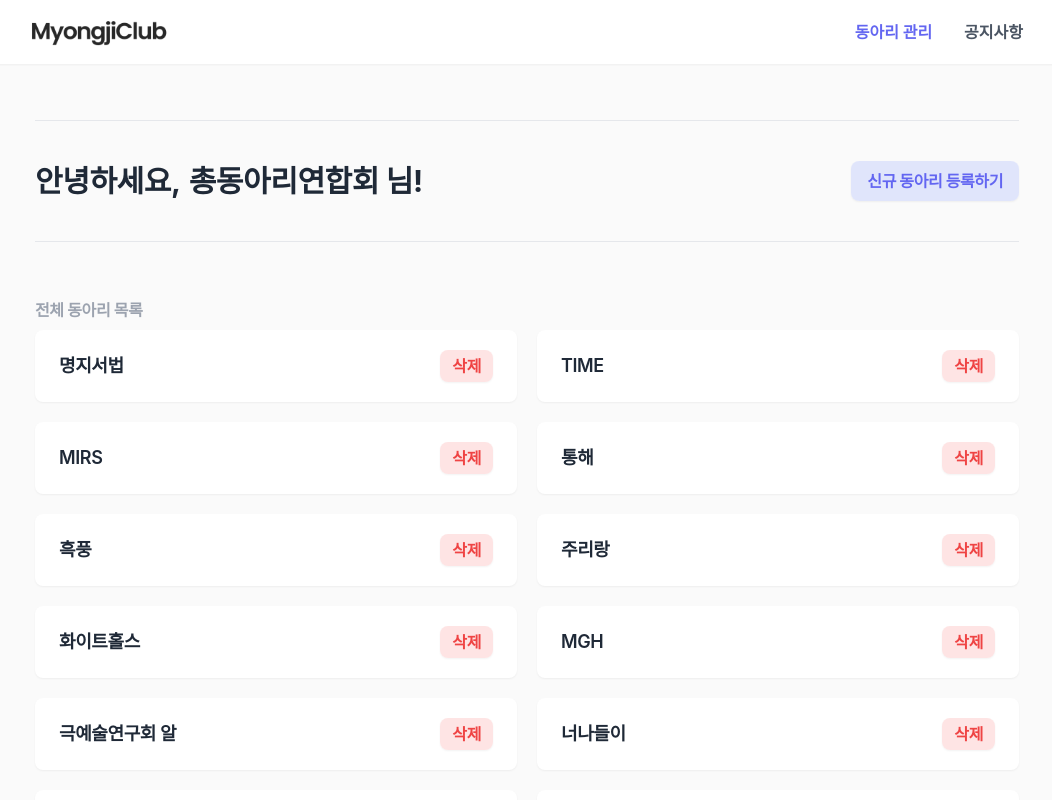
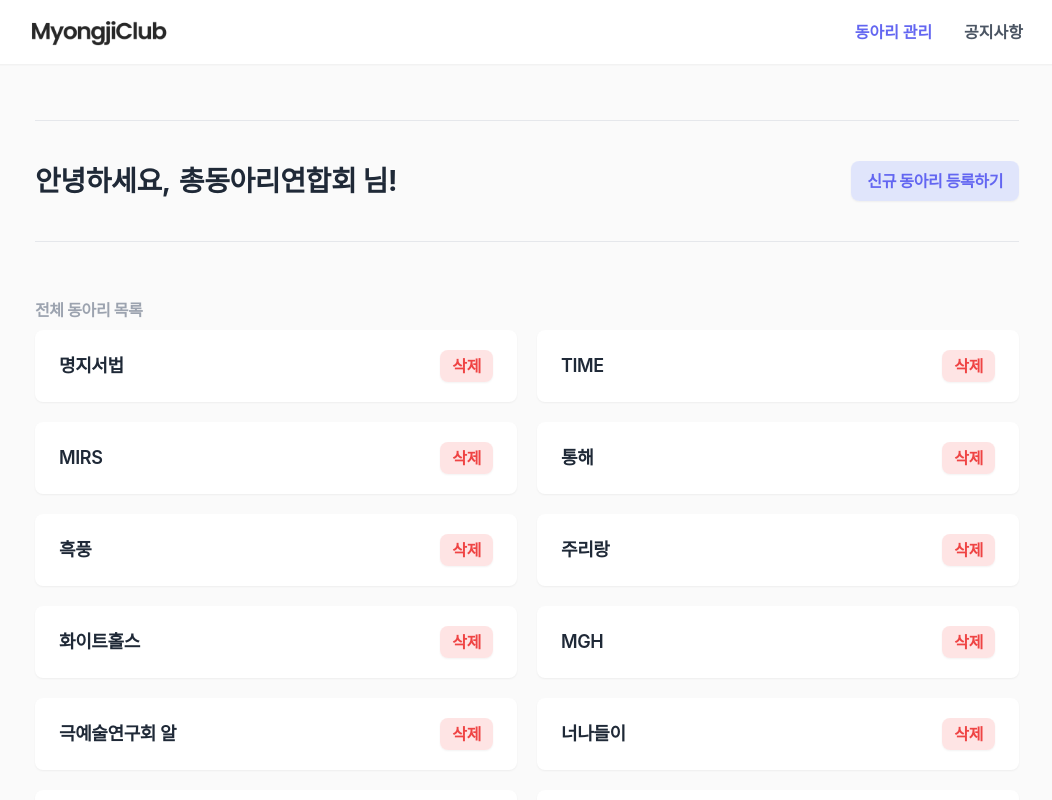
Before and after one commit to k-kbk/Myongji-Club-FE, a Next.js app: page /admin in a window 1280 px wide. Shown: the top 800 px of the page, without its empty margins (113-1165 px from the left). Built offline with nearby package versions, Linux system fonts and the light colour scheme; a web font is replaced by a local one.

Commit message:
design: 폰트 크기 수정

```diff
--- a/src/pages/admin/index.tsx
+++ b/src/pages/admin/index.tsx
@@ -244,7 +244,7 @@ export default function Index() {
       <div className="mt-24 mb-8 sm:mt-30">
         {/* <h1 className="text-3xl font-bold sm:text-4xl">동아리 관리</h1> */}
         <div className="flex flex-col items-center justify-between border-y py-8 sm:flex-row sm:py-10">
-          <div className="flex flex-col items-center text-1.5xl font-bold sm:flex-row sm:text-3xl">
+          <div className="flex flex-col items-center text-1.5xl font-bold sm:flex-row sm:text-2.5xl">
             <div>안녕하세요,</div>
             <div className="sm:ml-2">총동아리연합회 님!</div>
           </div>
```
